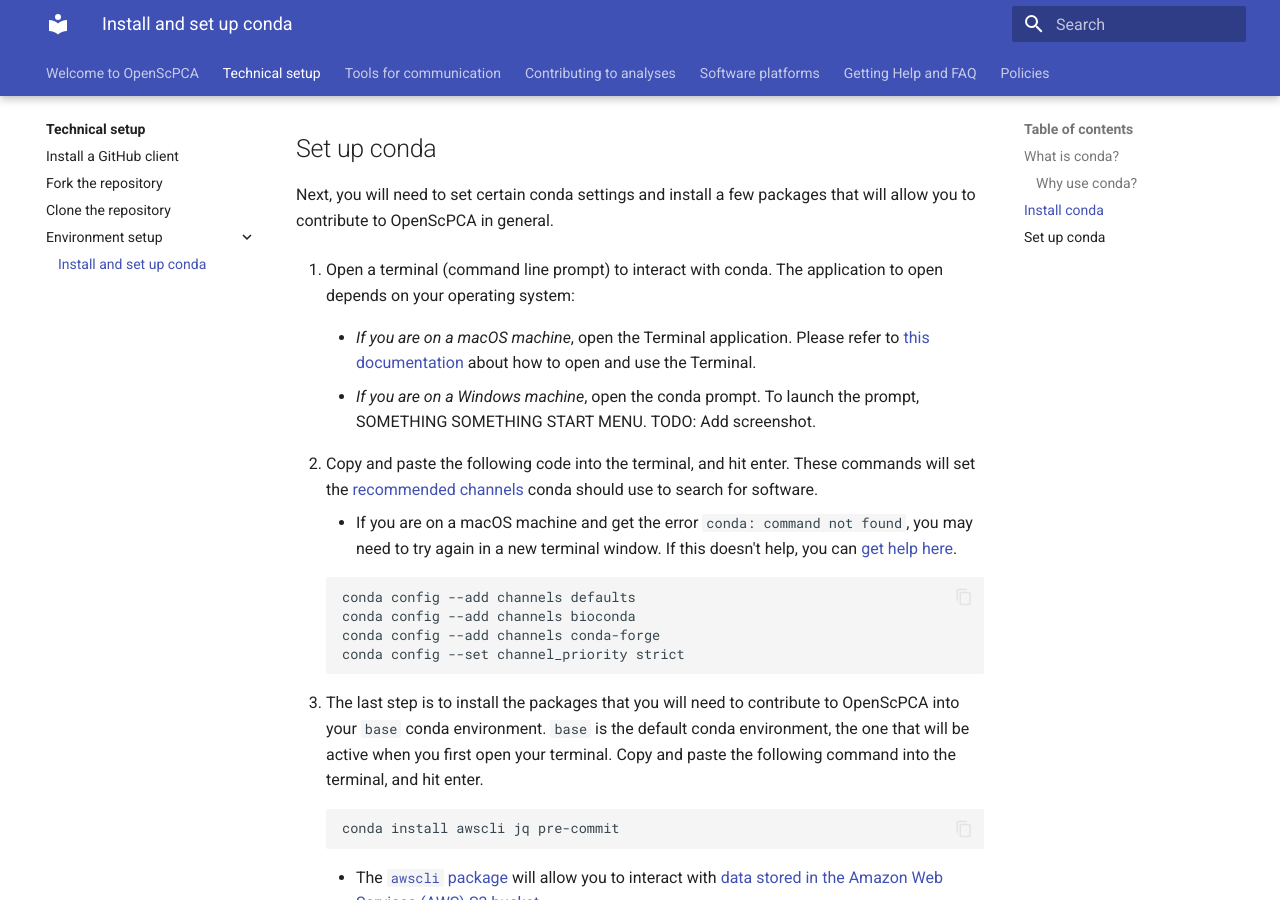
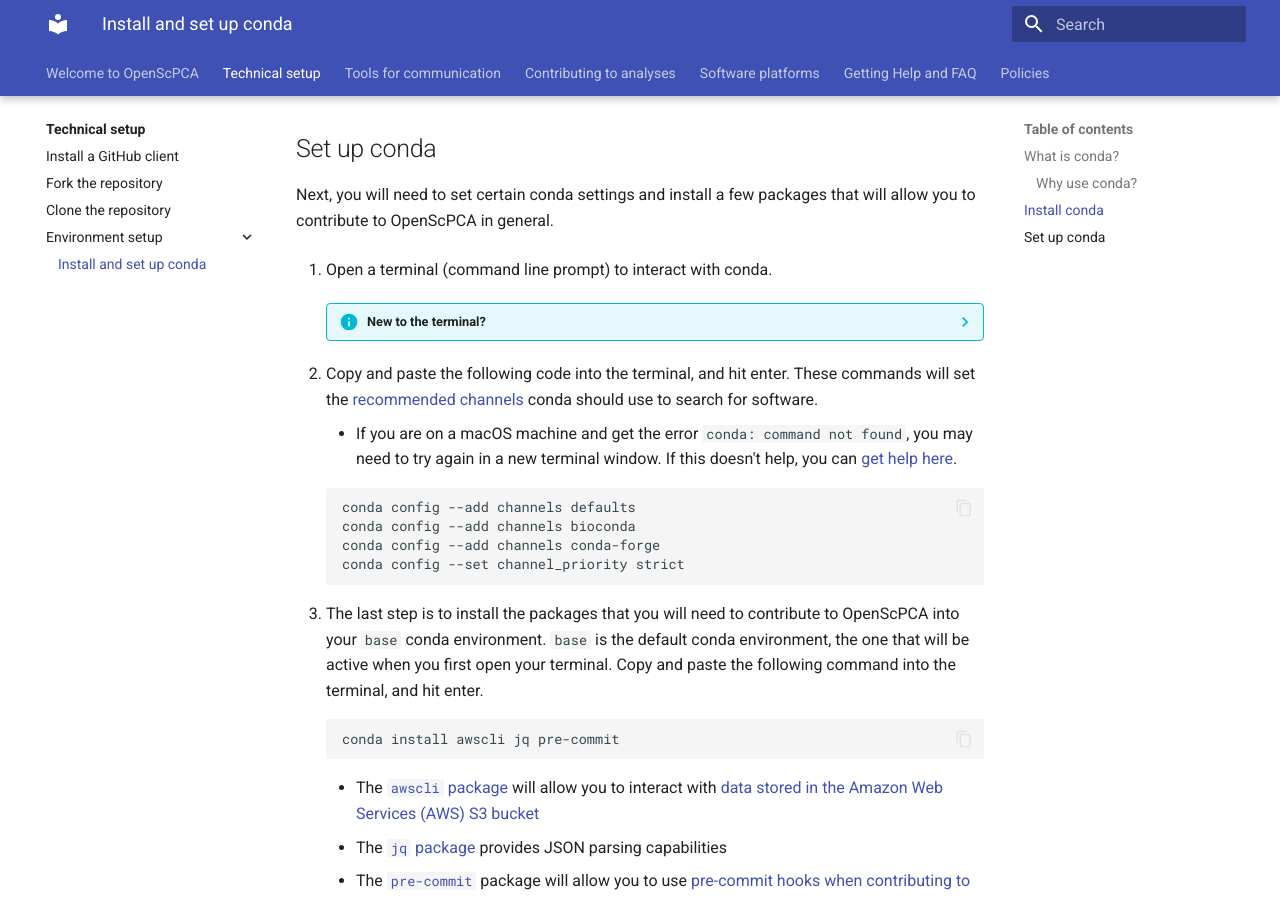
Before and after one commit to AlexsLemonade/OpenScPCA-analysis, an MkDocs documentation site: the page built from docs/technical-setup/environment-setup/setup-conda.md, in a window 1280 px wide and 900 px high, scrolled down 1225 px. Built offline with MkDocs 1.6.1 and Material for MkDocs 9.7.7, drawn with Linux system fonts in a browser that asks for light colours.

Commit message:
add collapsible terminal note

```diff
--- a/docs/technical-setup/environment-setup/setup-conda.md
+++ b/docs/technical-setup/environment-setup/setup-conda.md
@@ -40,13 +40,18 @@
 Next, you will need to set certain conda settings and install a few packages that will allow you to contribute to OpenScPCA in general.
 
 1. Open a terminal (command line prompt) to interact with conda.
-The application to open depends on your operating system:
-    - _If you are on a macOS machine_, open the Terminal application.
-    Please refer to [this documentation](STUB_LINK) about how to open and use the Terminal.
 
-    - _If you are on a Windows machine_, open the conda prompt.
-    To launch the prompt, SOMETHING SOMETHING START MENU.
-    TODO: Add screenshot.
+    ??? info "New to the terminal?"
+
+        If you are new to the terminal, we recommend you start with a general introduction.
+        Here are a few we resources we suggest:
+
+        - macOS
+            - [How to Use Terminal on a Mac: A Beginner's Guide](https://www.makeuseof.com/tag/beginners-guide-mac-terminal/)
+            - [Video: Using the Terminal on macOS for beginners](https://www.youtube.com/watch?v=dWFMRp6KtlQ)
+        - Windows
+            - PENDING: [Getting Started with Powershell](https://learn.microsoft.com/en-us/powershell/scripting/learn/ps101/01-getting-started?view=powershell-7.4)
+
 
 1. Copy and paste the following code into the terminal, and hit enter.
 These commands will set the [recommended channels](https://docs.conda.io/projects/conda/en/latest/user-guide/concepts/channels.html) conda should use to search for software.
--- a/mkdocs.yml
+++ b/mkdocs.yml
@@ -31,6 +31,7 @@
   - pymdownx.inlinehilite
   - pymdownx.snippets
   - pymdownx.superfences
+  - pymdownx.details     # https://squidfunk.github.io/mkdocs-material/setup/extensions/python-markdown-extensions/#details
 
 
 # Here is the basic structure of our navigation setup.
```
